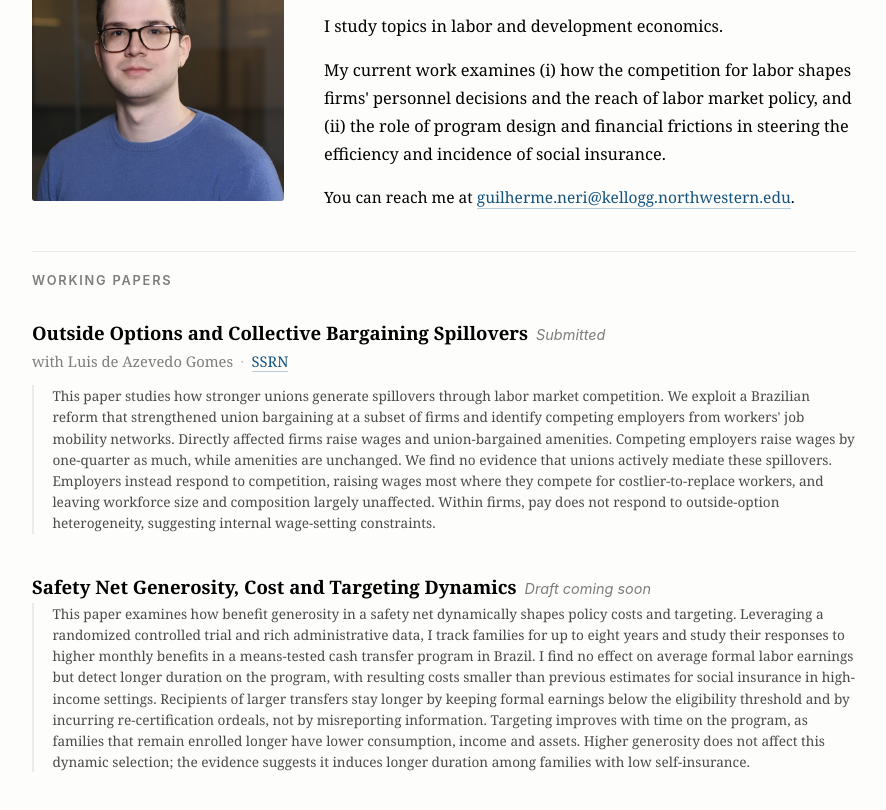
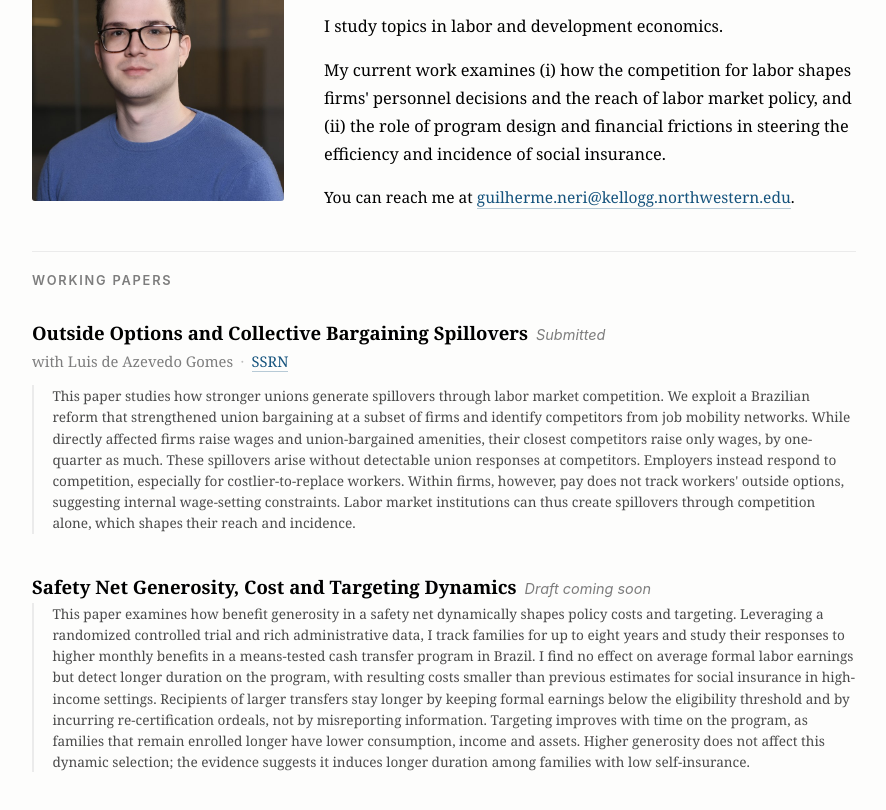
Before and after one commit to guilherme-neri/guilherme-neri.github.io, a plain HTML site: page index.html in a window 1280 px wide. Shown: the part 126-936 px from the top of the page, without its empty margins (196-1082 px from the left). Drawn offline with Linux system fonts and the light colour scheme.

Commit message:
Update collective bargaining spillovers paper to November 2026 draft

```diff
--- a/index.html
+++ b/index.html
@@ -34,7 +34,7 @@
   <div class="paper">
     <p class="paper__title"><a href="papers/OOCBS_DeAzevedoGomes_Neri.pdf">Outside Options and Collective Bargaining Spillovers</a><span class="paper__status">Submitted</span></p>
     <p class="paper__meta">with Luis de Azevedo Gomes<span class="paper__sep">·</span><a href="https://papers.ssrn.com/sol3/papers.cfm?abstract_id=7321918">SSRN</a></p>
-    <p class="paper__abstract">This paper studies how stronger unions generate spillovers through labor market competition. We exploit a Brazilian reform that strengthened union bargaining at a subset of firms and identify competing employers from workers' job mobility networks. Directly affected firms raise wages and union-bargained amenities. Competing employers raise wages by one-quarter as much, while amenities are unchanged. We find no evidence that unions actively mediate these spillovers. Employers instead respond to competition, raising wages most where they compete for costlier-to-replace workers, and leaving workforce size and composition largely unaffected. Within firms, pay does not respond to outside-option heterogeneity, suggesting internal wage-setting constraints.</p>
+    <p class="paper__abstract">This paper studies how stronger unions generate spillovers through labor market competition. We exploit a Brazilian reform that strengthened union bargaining at a subset of firms and identify competitors from job mobility networks. While directly affected firms raise wages and union-bargained amenities, their closest competitors raise only wages, by one-quarter as much. These spillovers arise without detectable union responses at competitors. Employers instead respond to competition, especially for costlier-to-replace workers. Within firms, however, pay does not track workers' outside options, suggesting internal wage-setting constraints. Labor market institutions can thus create spillovers through competition alone, which shapes their reach and incidence.</p>
   </div>
 
   <div class="paper">
```
Also changed, not shown: 1 other file.
